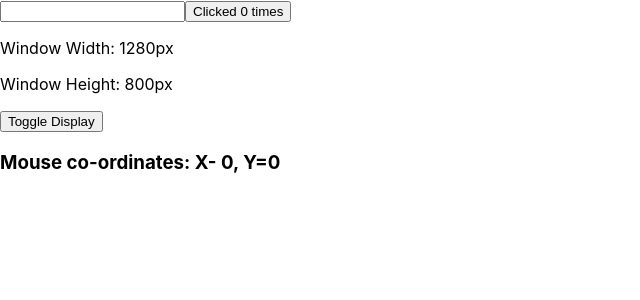
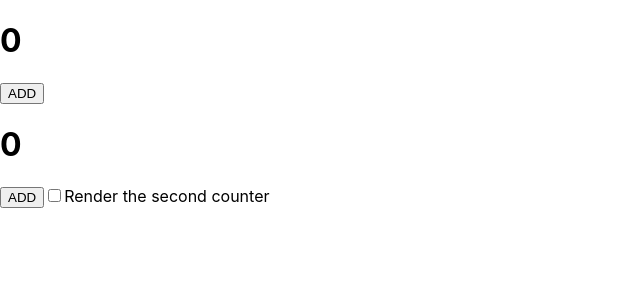
Before and after one commit to itsadityajais/REACT-PLAYGROUND, a React (Create React App) app: page / in a window 1280 px wide. Shown: the top 300 px of the page, without its empty margins (0-640 px from the left). Built offline with nearby package versions, Linux system fonts and the light colour scheme.

Commit message:
Render second counter when clicked

```diff
--- /dev/null
+++ b/src/Aniket/React-Topics/use-State/counter2.js
@@ -0,0 +1,33 @@
+import React, { useState } from "react";
+
+export function CounterInsideDiv() {
+  const [showsecondCounter, setshowsecondCounter] = useState(true);
+  let result = <Counter />;
+
+  return (
+    <div>
+      {result}
+      {showsecondCounter ? result : null}
+      <label>
+        <input
+          type="checkbox"
+          onChange={() => setshowsecondCounter(!showsecondCounter)}
+        ></input>
+        Render the second counter
+      </label>
+    </div>
+  );
+}
+function Counter() {
+  const [score, setScore] = useState(0);
+
+  function IncreaseCounter() {
+    setScore(score + 1);
+  }
+  return (
+    <>
+      <h1>{score}</h1>
+      <button onClick={IncreaseCounter}> ADD</button>
+    </>
+  );
+}
--- /dev/null
+++ b/src/Aniket/React-Topics/use-State/index.js
@@ -0,0 +1,2 @@
+// export { Counter } from "./counter";
+export { CounterInsideDiv } from "./counter2";
--- a/src/Aniket/React-Topics/useState/index.js
+++ /dev/null
@@ -1 +0,0 @@
-export { Counter, Gallery } from "./counter";
--- a/src/App.js
+++ b/src/App.js
@@ -1,23 +1,25 @@
 import ScientistsList from "./Aniket/React-Topics/ScientistsList/ScientistsList";
 import { WindowSize } from "./Aniket/React-Topics/useEffect";
-import { Counter } from "./Aniket/React-Topics/useState/counter";
+import { Counter } from "./Aniket/React-Topics/use-State/counter";
 import {
   CounterUseEffect,
   MouseLocation,
 } from "./Aniket/React-Topics/useEffect/useEffect";
+import { CounterInsideDiv } from "./Aniket/React-Topics/use-State";
 function App() {
   // return <Zomato />; ///
   // return <PackingList />;
   // return <ScientistsList />;
   // return <Counter />;
   // return <MyComponent />;
-  return (
-    <>
-      <CounterUseEffect />
-      <WindowSize />
-      <MouseLocation />
-    </>
-  );
+  // return (
+  //   <>
+  //     <CounterUseEffect />
+  //     <WindowSize />
+  //     <MouseLocation />
+  //   </>
+  // );
+  return <CounterInsideDiv />;
 }
 
 export default App;
```
Also changed, not shown: src/Aniket/React-Topics/use-State/counter.js (renamed from src/Aniket/React-Topics/useState/counter.js), src/Aniket/React-Topics/use-State/data.js (renamed from src/Aniket/React-Topics/useState/data.js).
